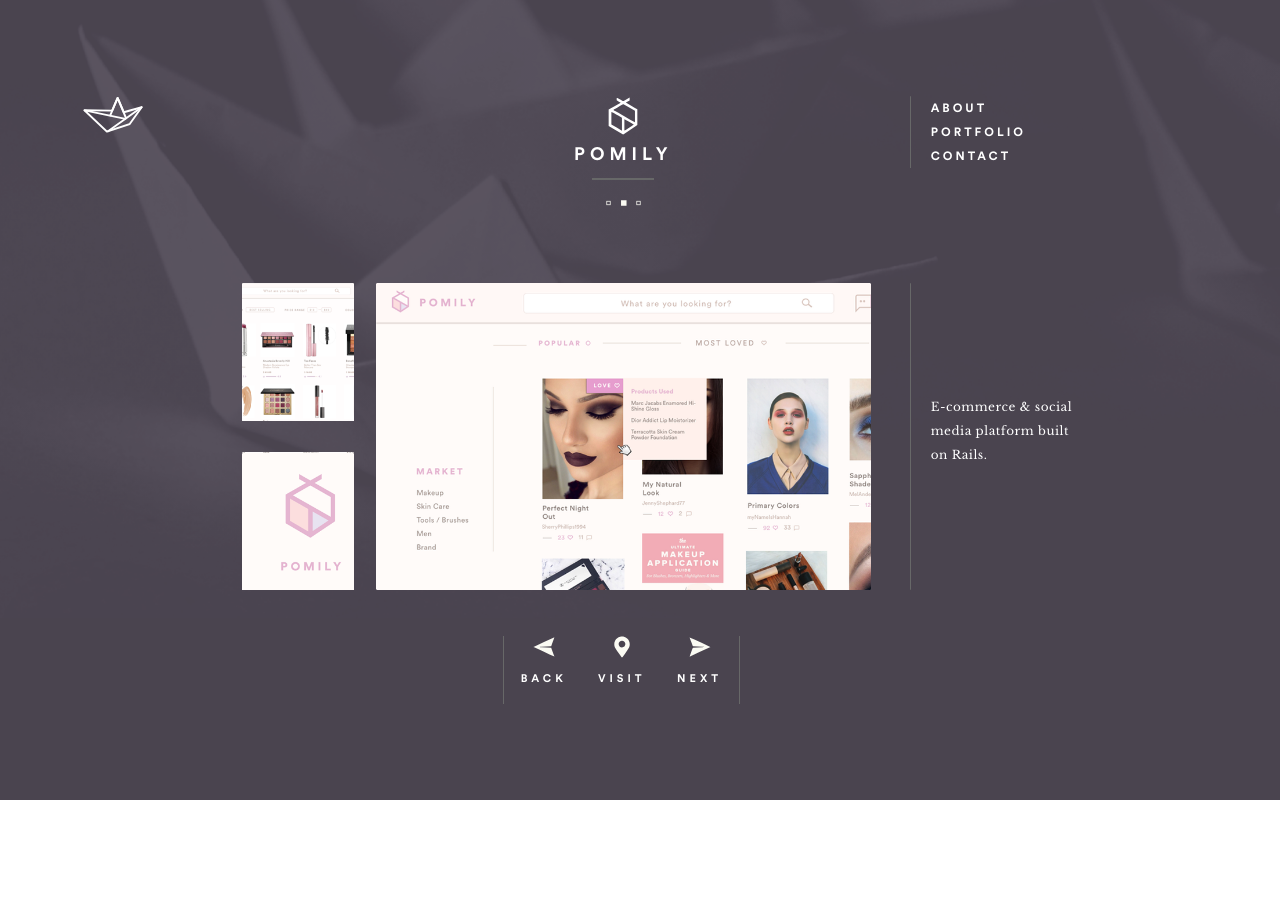
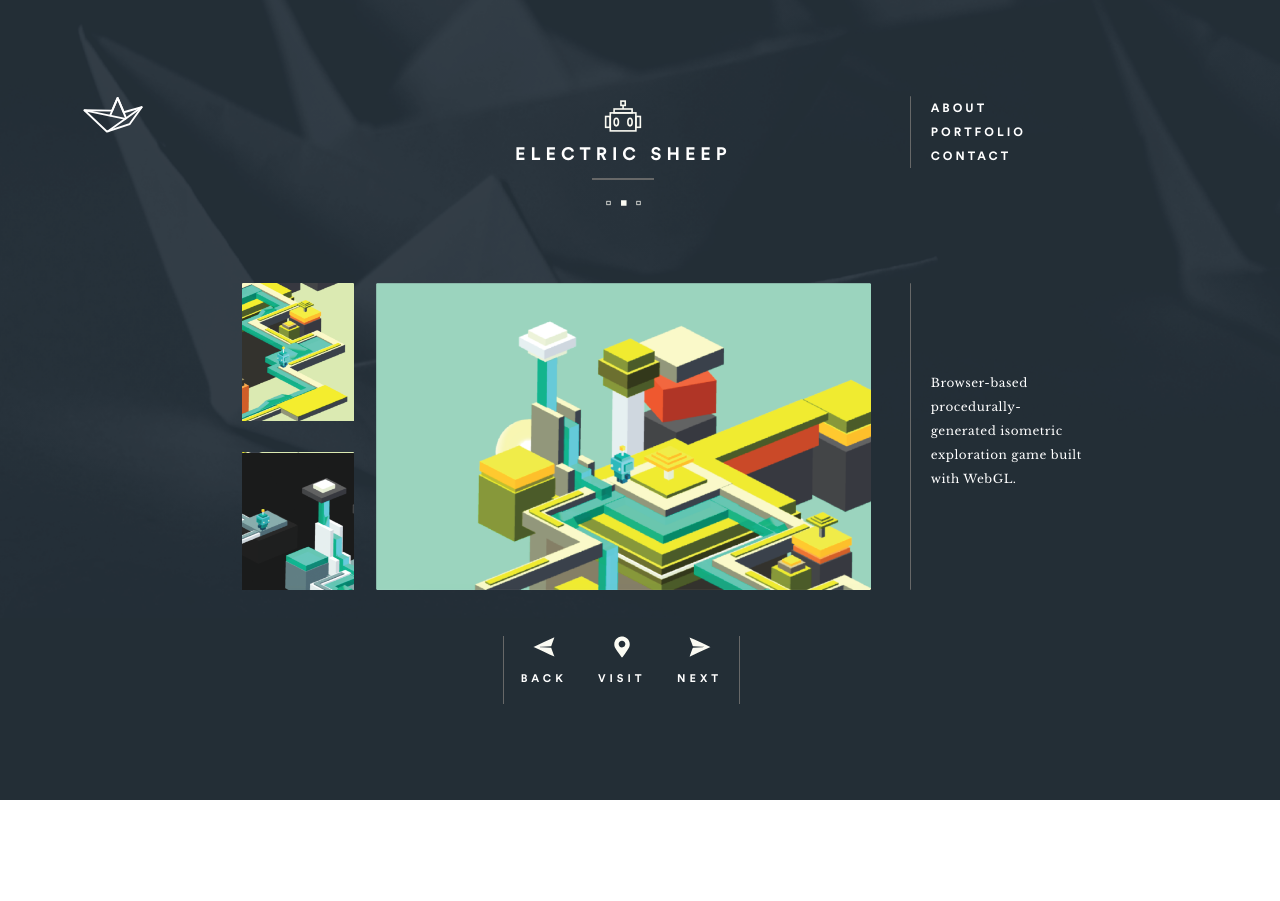
Before and after one commit to arkdesignstudio/old-site, a plain HTML site: page index.html in a window 1280 px wide. Shown: the top 901 px of the page. Drawn offline with nearby package versions, Linux system fonts and the light colour scheme; a web font is replaced by a local one.

Commit message:
remove pomily

```diff
--- a/index.html
+++ b/index.html
@@ -50,7 +50,7 @@
         <div class="grid" id="grid-bg3"></div>
         <div class="grid" id="grid-bg4"></div>
 
-        <div id="bg-template" class="grid" style="background-color: rgba(114,101,124,.5)">
+        <div id="bg-template" class="grid" style="background-color: rgba(36,56,75,.5)">
             <div class="row row-vert-margin">
                 <div class="col-xs-12"><div class="box-row"></div></div>
             </div>
@@ -81,13 +81,13 @@
                                         <div class="slider"  onclick="switchOut('top')">
                                             <div class="row" id="slide-top">
                                                 <div class="box-row">
-                                                    <img id="top-template1" class="square-window" src="img/pomily_screens/pomily_square1.png" height="100%">
+                                                    <img id="top-template1" class="square-window" src="img/sheep_screens/electric_square1.png" height="100%">
                                                  </div>
                                                  <div class="box-row">
-                                                    <img id="top-template2" class="square-window" src="img/pomily_screens/pomily_square2.png" height="100%">
+                                                    <img id="top-template2" class="square-window" src="img/sheep_screens/electric_square2.png" height="100%">
                                                 </div>
                                                <div class="box-row">
-                                                    <img id="top-template3" class="square-window" src="img/pomily_screens/pomily_square3.png" height="100%">
+                                                    <img id="top-template3" class="square-window" src="img/sheep_screens/electric_square3.png" height="100%">
                                                 </div>
                                             </div>
                                         </div>
@@ -97,13 +97,13 @@
                                         <div class="slider"  onclick="switchOut('bottom')">
                                             <div class="row" id="slide-bottom">
                                                 <div class="box-row">
-                                                    <img id="bottom-template1" class="square-window" src="img/pomily_screens/pomily_square1.png" height="100%" >
+                                                    <img id="bottom-template1" class="square-window" src="img/sheep_screens/electric_square1.png" height="100%" >
                                                 </div>
                                                  <div class="box-row">
-                                                    <img id="bottom-template2" class="square-window" src="img/pomily_screens/pomily_square2.png" height="100%">
+                                                    <img id="bottom-template2" class="square-window" src="img/sheep_screens/electric_square2.png" height="100%">
                                                 </div>
                                                 <div class="box-row">
-                                                    <img id="bottom-template3" class="square-window" src="img/pomily_screens/pomily_square3.png" height="100%">
+                                                    <img id="bottom-template3" class="square-window" src="img/sheep_screens/electric_square3.png" height="100%">
                                                 </div>
                                             </div>
                                         </div>
@@ -128,8 +128,8 @@
                                         <div class="row row-a" id="a2">
                                              <div class="col-xs-12">
                                                 <div class="box-row">
-                                                    <img id="logo-template" class="title-icon" src="img/pomily_logo.svg" width="40px">
-                                                    <h1 id="name-template">Pomily</h1>
+                                                    <img id="logo-template" class="title-icon" src="img/electric_logo.svg" width="40px">
+                                                    <h1 id="name-template">Electric Sheep</h1>
                                                     <hr>
                                                     <img class="divider" src="img/border.svg" width="45px">
                                                 </div>
@@ -142,13 +142,13 @@
                                                     <div id="link-template1" class="slider-main" onclick="window.location='#';" style="height:100%">
                                                         <div class="row" id="slide-main" style="height:100%">
                                                             <div class="box-row" >
-                                                                 <img id = "screen-template1" class="window" src="img/pomily_screens/pomily_screen1.png"  style="bottom:0;" height="100%">
+                                                                 <img id = "screen-template1" class="window" src="img/sheep_screens/electric_screen1.png"  style="bottom:0;" height="100%">
                                                             </div>
                                                              <div class="box-row">
-                                                                 <img id = "screen-template2" class="window" src="img/sheep_screens/pomily_screen2.png"  style="bottom:0;" height="100%">
+                                                                 <img id = "screen-template2" class="window" src="img/sheep_screens/electric_screen2.png"  style="bottom:0;" height="100%">
                                                             </div>
                                                             <div class="box-row">
-                                                                 <img id = "screen-template3" class="window" src="img/pomily_screens/pomily_screen3.png"  style="bottom:0;" height="100%">
+                                                                 <img id = "screen-template3" class="window" src="img/sheep_screens/electric_screen3.png"  style="bottom:0;" height="100%">
                                                             </div>
                                                         </div>
                                                     </div>
@@ -241,7 +241,7 @@
                                     <div  id="text-block" class="box-row" style="display: flex; align-items: center;justify-content: left; border-left: 1px solid #676868;">
                                         <div>
                                             <p id="paragraph-template" style="text-align: left;  margin-left:20px">
-                                                E-commerce & social media platform built on Rails.
+                                                Browser-based procedurally-generated isometric exploration game built with WebGL.
                                             </p>
                                         </div>
                                     </div>
--- a/js/portfolio.js
+++ b/js/portfolio.js
@@ -9,37 +9,31 @@ var bottomState=0;
 const content = '{ '+
 
   ' "name" : [' +
-  ' "Pomily" ,' +
   ' "Electric Sheep" ,' +
   ' "Metagreen" ,' +
   ' "Graphic Design" ],' +
 
   '  "logo" : [' +
-  ' "img/pomily_logo.svg" ,' +
   ' "img/electric_logo.svg" ,' +
   ' "img/metagreen_logo.svg" ,' +
   ' "img/design_logo.svg" ],' +
 
   ' "screens" : [' +
-  ' "img/pomily_screens/pomily_screen" ,' +
   ' "img/sheep_screens/electric_screen" ,' +
   ' "img/metagreen_screens/metagreen_screen" ,' +
   ' "img/design_screens/design_screen" ],' +
 
   ' "squares" : [' +
-  ' "img/pomily_screens/pomily_square" ,' +
   ' "img/sheep_screens/electric_square" ,' +
   ' "img/metagreen_screens/metagreen_square" ,' +
   ' "img/design_screens/design_square" ],' +
 
   ' "bg" : [' +
-  ' "rgba(114,101,124,.5)" ,' +
   ' "rgba(36,56,75,.5)" ,' +
   ' "rgba(84,99,87,.5)",' +
   ' "rgba(38,40,40,.5)" ],' +
 
   ' "link" : [' +
-  ' "#" ,' +
   ' "http://electricsheep.nfshost.com" ,' +
   ' "http://metagreen.ventures",' +
   ' "index.html" ],' +
@@ -62,7 +56,6 @@ const content = '{ '+
   ' "scale(1,1)" ],' +
 
   '  "paragraph" : [' +
-  ' "E-commerce & social media platform built on Rails." ,' +
   ' "Browser-based procedurally-generated isometric exploration game built with WebGL." ,' +
   ' "Brochure website for successful startup built with React." ,' +
   ' "A graphic is worth a thousand words." ]}'
```
Also changed, not shown: 1 other file.
